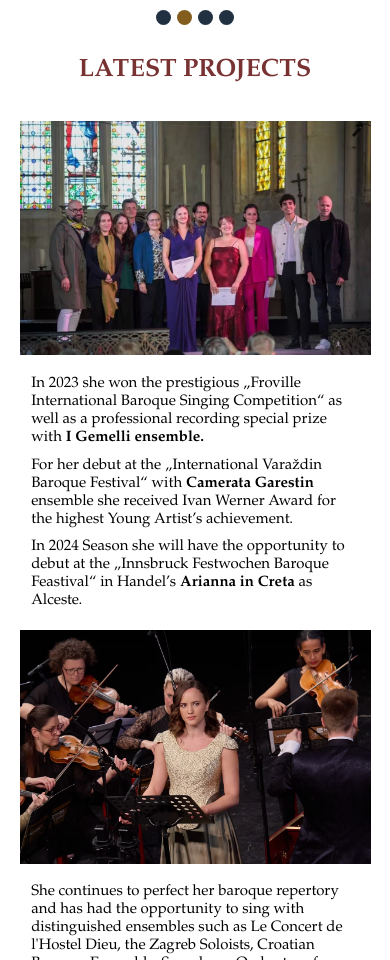
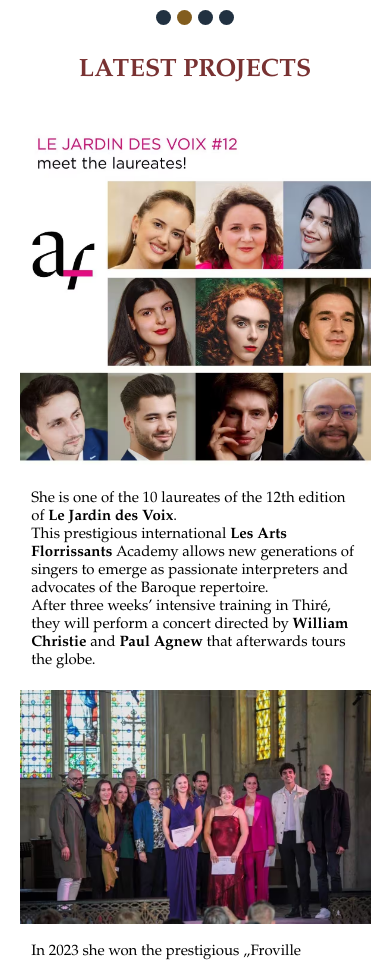
Before and after one commit to LukaBilic2/Josipa-Portfolio, a React (Vite) app: page /about in a window 390 px wide. Shown: the part 1040-2000 px from the top of the page. Built offline with nearby package versions, Linux system fonts and the light colour scheme; a web font is replaced by a local one.

Commit message:
- About new image

```diff
--- a/src/components/About/About.jsx
+++ b/src/components/About/About.jsx
@@ -17,6 +17,7 @@
   slide8,
   slide9,
   slide10,
+  image0,
 } from '../../services';
 import { NavLink } from 'react-router-dom';
 import { useEffect, useRef, useState } from 'react';
@@ -361,23 +362,43 @@
           ref={(el) => (elementRefs.current[5] = el)}
         >
           <div className={styles['project-container-box']}>
+            <p>
+              She is one of the 10 laureates of the 12th edition of{' '}
+              <b>Le Jardin des Voix</b>.<br />
+              This prestigious international <b>Les Arts Florrissants</b>{' '}
+              Academy allows new generations of singers to emerge as passionate
+              interpreters and advocates of the Baroque repertoire.
+              <br />
+              After three weeks’ intensive training in Thiré, they will perform
+              a concert directed by <b>William Christie</b> and{' '}
+              <b>Paul Agnew</b> that afterwards tours the globe.
+            </p>
+            <img
+              className={`${styles['newImage']}`}
+              src={image0}
+              alt="image0"
+              loading="lazy"
+            />
+          </div>
+
+          <div className={styles['project-container-box']}>
             <img src={about1} alt="about1" loading="lazy" />
             <p className={styles['row-1-p']}>
               In 2023 she won the prestigious &#x201E;Froville International
               Baroque Singing Competition&#x201C; as well as a professional
               recording special prize with <b>I Gemelli ensemble.</b>
-              <br /> For her debut at the &#x201E;International Varaždin Baroque
-              Festival&#x201C; with
-              <b> Camerata Garestin</b> ensemble she received Ivan Werner Award
-              for the highest Young Artist’s achievement.
+              <br /> For her debut at the &#x201E;
+              <b>International Varaždin Baroque Festival</b>&#x201C; with
+              Camerata Garestin ensemble she received Ivan Werner Award for the
+              highest Young Artist’s achievement.
               <br /> In 2024 Season she will have the opportunity to debut at
-              the &#x201E;Innsbruck Festwochen Baroque Feastival&#x201C; in
-              Handel’s <b>Arianna in Creta</b> as Alceste.
+              the &#x201E;<b>Innsbruck Festwochen Baroque Feastival</b>&#x201C;
+              in Handel’s Arianna in Creta as Alceste.
             </p>
           </div>
 
           <div className={styles['project-container-box']}>
-            <p className={styles['row-2-p']}>
+            <p>
               She continues to perfect her baroque repertory and has had the
               opportunity to sing with distinguished ensembles such as Le
               Concert de l&apos;Hostel Dieu, the Zagreb Soloists, Croatian
@@ -389,7 +410,7 @@
 
           <div className={styles['project-container-box']}>
             <img src={about3} alt="about2" loading="lazy" />
-            <p className={styles['row-3-p']}>
+            <p>
               Equally successful on the concert podium, she performed Gustav
               Mahler&apos;s 4th Symphony, Mozart&apos;s, Haydn and Beethoven
               concert arias, the soprano solo in Bach’s Markus Passion,
--- a/src/components/About/About.module.css
+++ b/src/components/About/About.module.css
@@ -12,7 +12,7 @@
   position: relative;
   left: 30px;
   top: 5px;
-    font-family: "Great Vibes", cursive;
+  font-family: 'Great Vibes', cursive;
   font-size: 33px;
   color: var(--white-color);
 }
@@ -21,7 +21,7 @@
   position: relative;
   left: 4%;
   top: 5px;
-    font-family: "Great Vibes", cursive;
+  font-family: 'Great Vibes', cursive;
   font-size: 33px;
   color: var(--white-color);
 }
@@ -51,14 +51,14 @@
   list-style: none;
 }
 
-.about-icons>a:hover,
+.about-icons > a:hover,
 .nav-li:hover {
   background-color: var(--curry-color);
   border-radius: 5px;
   cursor: pointer;
 }
 
-.about-icons>a {
+.about-icons > a {
   padding: 0.4%;
 }
 
@@ -82,7 +82,7 @@
   font-size: 25px;
 }
 
-main>div.bio-container {
+main > div.bio-container {
   display: flex;
   flex-direction: column;
   align-items: center;
@@ -116,22 +116,27 @@
   gap: 2%;
 }
 
-.project-container-box>img,
-.project-container-box>p {
+.project-container-box > img,
+.project-container-box > p {
   width: 45%;
+}
+
+.project-container-box .newImage {
+  height: 576px;
+  object-fit: contain;
 }
 
 .row-1-p {
   text-align: start;
 }
 
-.row-1-p>br {
+.row-1-p > br {
   display: block;
   padding-bottom: 3%;
-    content: "";
+  content: '';
 }
 
-.project-container-box>p {
+.project-container-box > p {
   padding: 0 3%;
 }
 
@@ -142,17 +147,11 @@
   padding: 4% 0;
 }
 
-div.beginnings-blue-background>h2.project-h2 {
+div.beginnings-blue-background > h2.project-h2 {
   color: var(--white-color);
 }
 
-.project-item-right p br {
-    display: block;
-    padding-bottom: 3%;
-    content: "";
-}
-
-div.project-container>div>p {
+div.project-container > div > p {
   display: inline-block;
   flex-direction: column;
   justify-content: center;
@@ -167,7 +166,7 @@
   overflow: hidden;
 }
 
-.beginnings-container>div {
+.beginnings-container > div {
   display: flex;
   flex-wrap: nowrap;
   align-items: center;
@@ -175,11 +174,11 @@
   gap: 2%;
 }
 
-.beginnings-container>div>img {
+.beginnings-container > div > img {
   width: 45%;
 }
 
-.beginnings-container>p {
+.beginnings-container > p {
   text-indent: 0;
   width: 92.2%;
   padding: 2% 3% 2% 0%;
@@ -194,7 +193,7 @@
   padding-bottom: 2%;
 }
 
-.beginnings-container2>img {
+.beginnings-container2 > img {
   width: 45%;
 }
 
@@ -205,7 +204,7 @@
   gap: 7.2%;
 }
 
-.paragraphs-container>p {
+.paragraphs-container > p {
   width: 40%;
   padding: 1% 0%;
   text-align: justify;
@@ -218,12 +217,12 @@
   align-items: center;
 }
 
-.beginning-wrap1>img,
-.beginning-wrap1>p {
+.beginning-wrap1 > img,
+.beginning-wrap1 > p {
   width: 100%;
 }
 
-.beginning-wrap1>p {
+.beginning-wrap1 > p {
   padding-top: 3%;
 }
 
@@ -238,18 +237,18 @@
   height: 110px;
 }
 
-.about-footer>div {
+.about-footer > div {
   display: flex;
   justify-content: space-between;
   align-items: center;
   padding-top: 1.5%;
 }
 
-.about-footer>div>img {
+.about-footer > div > img {
   padding-left: 2%;
 }
 
-.about-footer>p {
+.about-footer > p {
   display: flex;
   align-items: center;
   justify-content: center;
@@ -264,11 +263,11 @@
   font-size: 25px;
 }
 
-.footer-icons>a:hover {
+.footer-icons > a:hover {
   background-color: var(--curry-color);
 }
 
-.footer-icons>a{
+.footer-icons > a {
   padding: 8%;
 }
 
@@ -291,9 +290,9 @@
   transition: opacity 2s linear;
 }
 
-div.slideTop>img,
-div.slideBottom>img,
-div.slideMiddle>img {
+div.slideTop > img,
+div.slideBottom > img,
+div.slideMiddle > img {
   width: 100%;
   height: 80vh;
   object-fit: cover;
@@ -306,7 +305,7 @@
   left: 2.5%;
 }
 
-.content>p {
+.content > p {
   color: var(--white-color);
   width: 85%;
 }
@@ -342,7 +341,6 @@
 }
 
 @media only screen and (max-width: 480px) {
-
   b {
     font-size: 15px;
   }
@@ -395,7 +393,7 @@
     position: fixed;
   }
 
-    div.home-header>.signature-mob-slide {
+  div.home-header > .signature-mob-slide {
     display: block;
     position: absolute;
     top: 3%;
@@ -405,7 +403,7 @@
     font-size: 25px;
   }
 
-    div.home-header>.signature-mob-slide.active {
+  div.home-header > .signature-mob-slide.active {
     display: block;
     transition: left 0.4s ease;
     left: 28%;
@@ -510,19 +508,19 @@
     transition: opacity 2s linear;
   }
 
-    div.slideTop>img,
-    div.slideBottom>img,
-    div.slideMiddle>img {
+  div.slideTop > img,
+  div.slideBottom > img,
+  div.slideMiddle > img {
     width: 100%;
     height: 40vh;
     object-fit: cover;
   }
 
-    .slideBottom>.content>p {
+  .slideBottom > .content > p {
     width: 100%;
   }
 
-    .slideMiddle>.content>p {
+  .slideMiddle > .content > p {
     color: var(--white-color);
   }
 
@@ -533,7 +531,7 @@
     left: 0%;
   }
 
-    .content>p {
+  .content > p {
     color: var(--black-color);
     width: 90%;
     font-size: 15px;
@@ -580,12 +578,17 @@
     gap: 2%;
   }
 
-    .project-container-box:nth-child(2) {
+  .project-container-box:nth-child(3),
+  .project-container-box:nth-child(1) {
     flex-direction: column-reverse;
   }
 
-    .project-container-box>img,
-    .project-container-box>p {
+  .project-container-box:nth-child(1) img {
+    height: auto;
+  }
+
+  .project-container-box > img,
+  .project-container-box > p {
     width: 90%;
   }
 
@@ -593,13 +596,13 @@
     text-align: start;
   }
 
-    .row-1-p>br {
+  .row-1-p > br {
     display: block;
     padding-bottom: 3%;
-        content: "";
+    content: '';
   }
 
-    .project-container-box>p {
+  .project-container-box > p {
     padding: 5% 3%;
   }
 
@@ -610,14 +613,8 @@
     padding: 3% 0 9% 0;
   }
 
-    div.beginnings-blue-background>h2.project-h2 {
+  div.beginnings-blue-background > h2.project-h2 {
     padding-top: 9%;
-    }
-
-    .project-item-right p br {
-        display: block;
-        padding-bottom: 3%;
-        content: "";
   }
 
   .beginnings-container {
@@ -631,7 +628,7 @@
     width: 100%;
   }
 
-    .beginnings-container>div {
+  .beginnings-container > div {
     display: flex;
     flex-wrap: nowrap;
     align-items: center;
@@ -641,18 +638,18 @@
     transition: transform 0.3s ease;
   }
 
-    .beginnings-container>div>img {
+  .beginnings-container > div > img {
     width: 90%;
   }
 
-    .beginnings-container>p {
+  .beginnings-container > p {
     text-indent: 0;
     width: 92.2%;
     padding: 2% 3% 2% 0%;
     font-size: 15px;
   }
 
-    .beginnings-container2>img {
+  .beginnings-container2 > img {
     width: 45%;
   }
 
@@ -668,21 +665,21 @@
     gap: 7.2%;
   }
 
-    .paragraphs-container>p {
+  .paragraphs-container > p {
     width: 40%;
     padding: 1% 0%;
     text-align: justify;
   }
 
-    .about-footer>p {
+  .about-footer > p {
     font-size: 13px;
   }
 
-    .about-footer>div>img {
+  .about-footer > div > img {
     padding-left: 0;
   }
 
-    .about-footer>div {
+  .about-footer > div {
     padding-top: 8%;
     padding-right: 5%;
     padding-bottom: 3%;
@@ -700,7 +697,7 @@
     font-size: 25px;
   }
 
-    .footer-icons>a {
+  .footer-icons > a {
     padding: 8%;
   }
 
@@ -708,18 +705,18 @@
     position: relative;
     left: 30px;
     top: 5px;
-        font-family: "Great Vibes", cursive;
+    font-family: 'Great Vibes', cursive;
     font-size: 23px;
     color: var(--white-color);
   }
 }
 
 @media only screen and (max-width: 450px) {
-    .content>p {
+  .content > p {
     font-size: 15px;
   }
 
-    .project-container>div>p {
+  .project-container > div > p {
     width: 90%;
     height: 36%;
     font-size: 15px;
--- a/src/services/index.js
+++ b/src/services/index.js
@@ -67,7 +67,6 @@
 export { default as notes } from '../images/Agenda/idemo1.jpg';
 export { default as newContactBackground } from '../images/contact/contact-background2.avif';
 export { default as newContactBackground2 } from '../images/contact/contact-background3.avif';
-
+export { default as image0 } from '../images/About/image0.avif';
 // export { default as } from '';
 // export { default as } from '';
-// export { default as } from '';
```
Also changed, not shown: src/images/About/image0.avif (added). Lines whose indentation alone changed are shown as unchanged.
